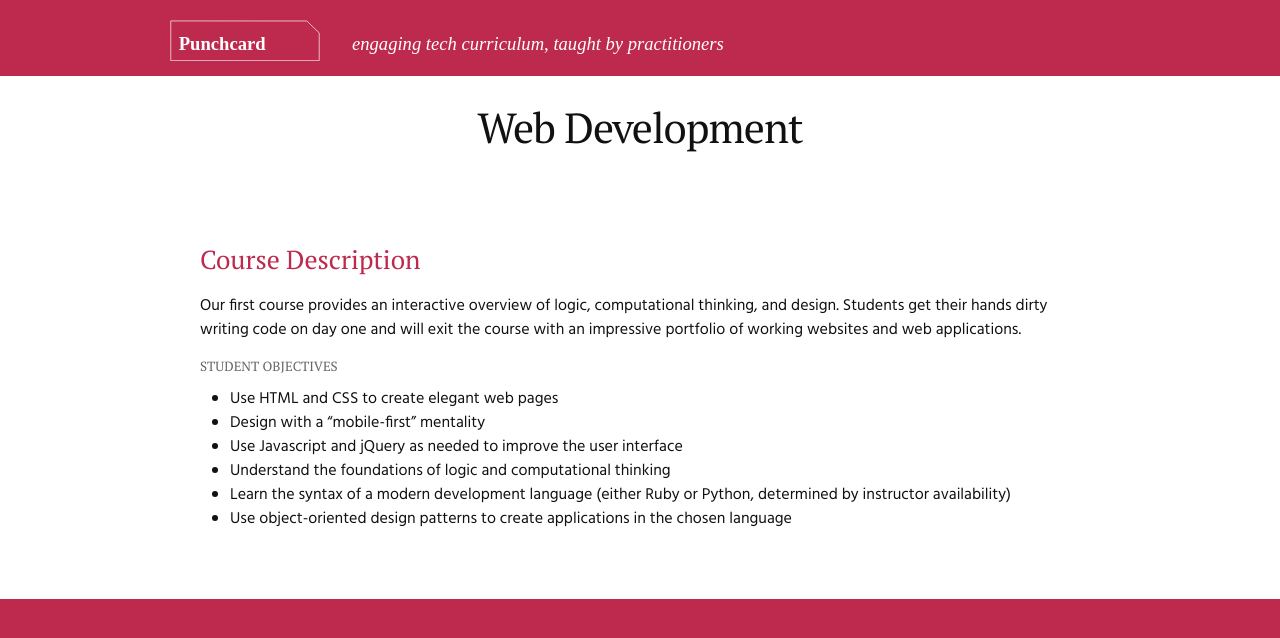
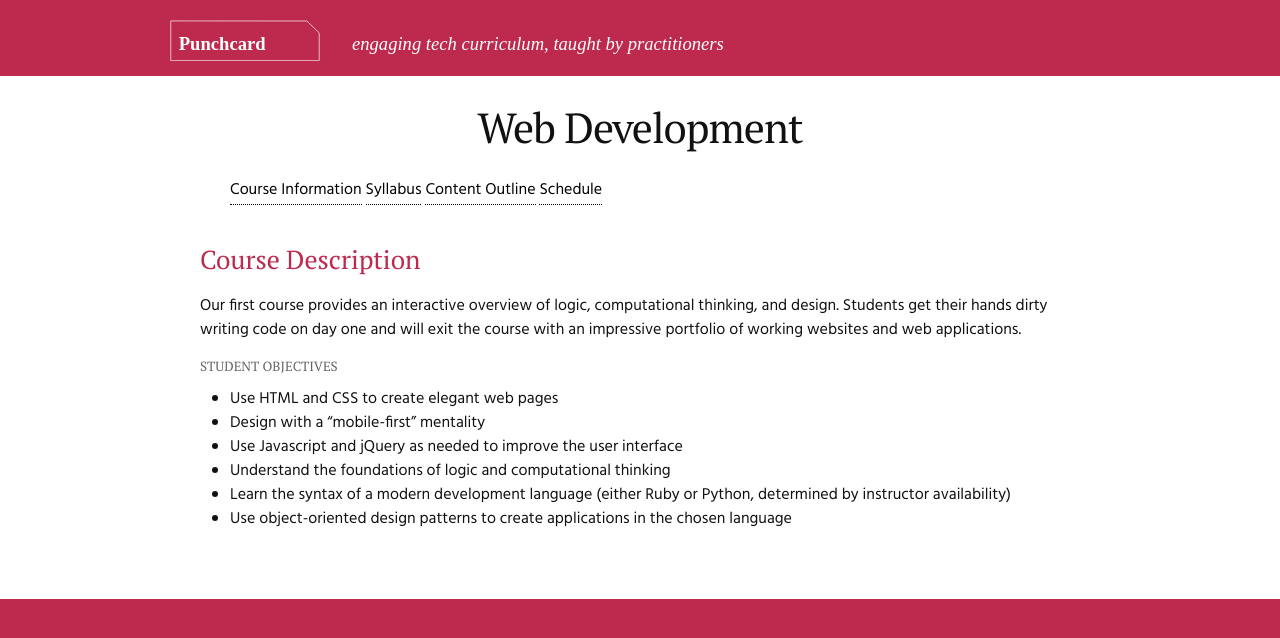
Before and after one commit to bdscott/pc-labs, a Jekyll site: the page built from web-development.md, in a window 1280 px wide. Shown: the top 638 px of the page. Built offline with Jekyll 4.4.1, drawn with Linux system fonts in a browser that asks for light colours.

Commit message:
web dev page changes

```diff
--- a/_sass/_layout.scss
+++ b/_sass/_layout.scss
@@ -230,6 +230,10 @@ nav.course-nav {
 
 		li {
 			display: inline-block;
+
+			a {
+				color: #000000;
+			}
 		}
 	}
 }
```
